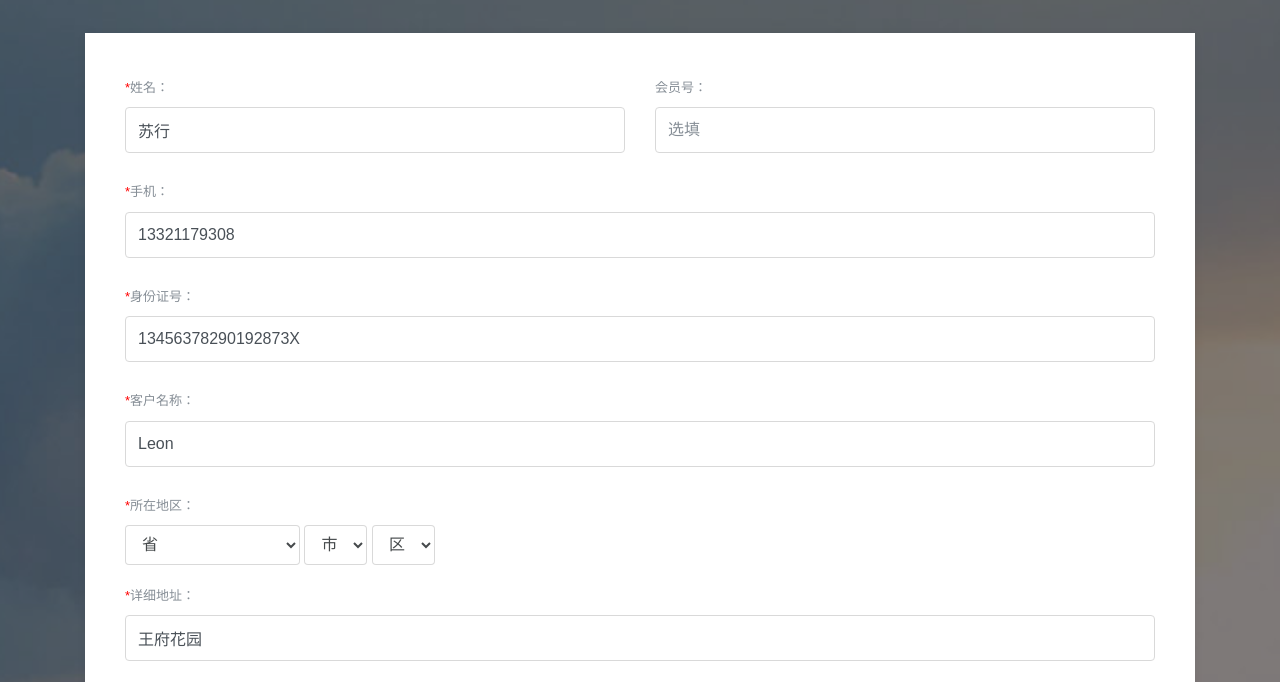
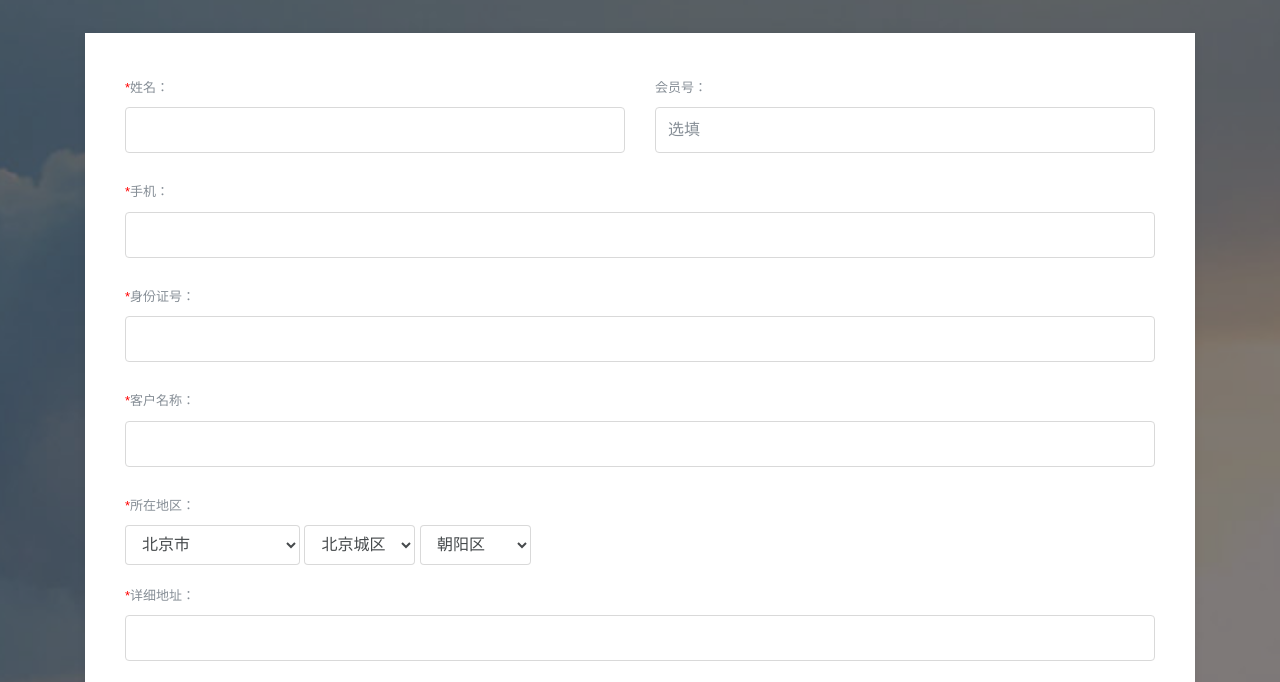
Before and after one commit to LeonSu070/reserveStaticPage, a plain HTML site: page shangmen.html in a window 1280 px wide. Shown: the part 79-761 px from the top of the page. Drawn offline with nearby package versions, Linux system fonts and the light colour scheme; no server answers; files whose address does not match are found by name.

Commit message:
shangmen

```diff
--- a/assets/js/vue/shangmen.js
+++ b/assets/js/vue/shangmen.js
@@ -13,20 +13,20 @@ const app = new Vue({
   },
   data: {
     errors: [],
-    user_name: "苏行",
+    user_name: "",
     memberid: "",
-    mobile: "13321179308",
-    id_number: "13456378290192873X",
-    company_name: "Leon",
-    province: "省",
-    city: "市",
-    area: "区",
-    address_detail: "王府花园",
-    vcode: "8249",
-    sample_name: "钻石",
-    sample_amount: "200",
-    sample_description: "非常好的",
-    special_note: "无",
+    mobile: "",
+    id_number: "",
+    company_name: "",
+    province: "北京市",
+    city: "北京城区",
+    area: "朝阳区",
+    address_detail: "",
+    vcode: "",
+    sample_name: "",
+    sample_amount: "",
+    sample_description: "",
+    special_note: "",
     order_type: "1",
     order_date: "",
     order_time: "09:00",
--- a/shangmen.html
+++ b/shangmen.html
@@ -112,7 +112,7 @@
                     <div class="form-group">
                       <label><span style="color:#F00">*</span>所在地区：</label>
                         <template>
-                          <v-distpicker @selected="areaSelected"></v-distpicker>
+                          <v-distpicker province="北京市" city="北京城区" area="朝阳区" @selected="areaSelected"></v-distpicker>
                         </template>
                     </div>
                   </div>
@@ -152,7 +152,7 @@
                 <div class="row mb-3">
                   <div class="col-md">
                     <div class="form-group">
-                      <label><span style="color:#F00">*</span>样品描述：</label>
+                      <label>样品描述：</label>
                       <label style="width: 100%;">
                         <textarea rows="3" class="form-control" v-model="sample_description" placeholder="请写明样品名称、样品件数和样品状态"></textarea>
                       </label>
@@ -177,7 +177,7 @@
                       <label><span style="color:#F00">*</span>预约日期：</label>
                       <div class="probootstrap-date-wrap">
                         <span class="icon ion-calendar"></span>
-                        <input type="text" id="probootstrap-date" class="form-control" v-model="order_date" onchange="app.checkTime(0)" placeholder="" data-date-start-date="+2d" data-date-end-date="+7d" readonly >
+                        <input type="text" id="probootstrap-date" class="form-control" v-model="order_date" onchange="app.checkTime(0)" placeholder="" data-date-start-date="+0d" data-date-end-date="+2d" readonly >
                       </div>
                     </div>
                   </div>
```
